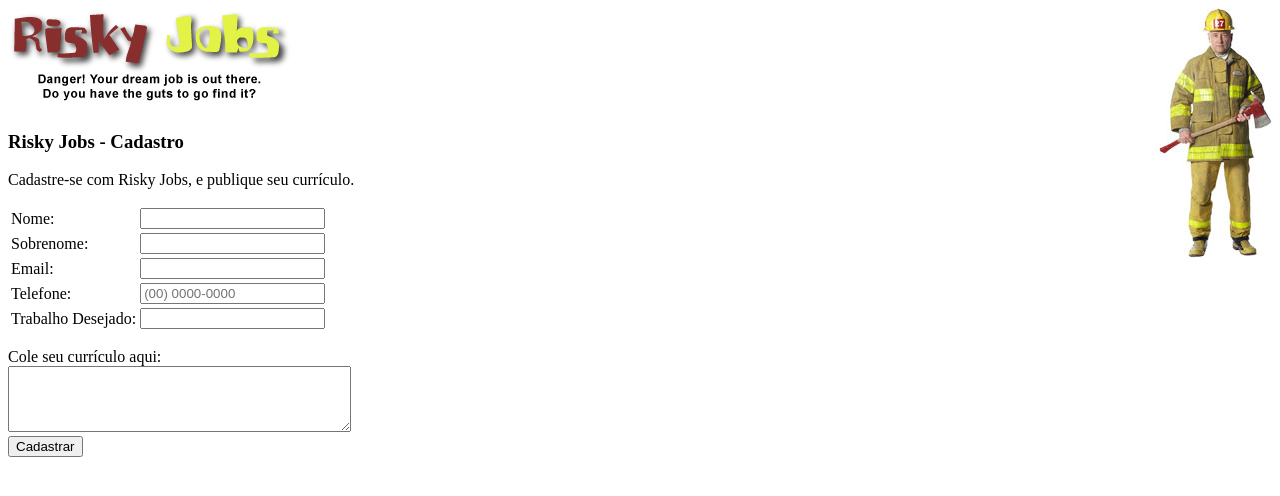
After one commit to andr3m0ur4/RiskyJobs, a PHP site: page /registration.php in a window 1280 px wide. The commit adds this page. Shown: the top 496 px of the page. Run offline with PHP 8.4, Linux system fonts and the light colour scheme.

Commit message:
Implementando um formulário de cadastro, validando dados como email e telefone

```diff
--- a/css/style.css
+++ b/css/style.css
@@ -19,7 +19,6 @@ a:link {
 a:hover {
   background-color: #E2F345;
 }
-
 a:visited {
   color: #882E2C;
 }
@@ -27,3 +26,8 @@ a:visited {
 a:active {
   color: #000000;
 }
+
+.error {
+  font-weight: bold;
+  color: #FF0000;
+}
--- /dev/null
+++ b/registration.php
@@ -0,0 +1,135 @@
+<!DOCTYPE html>
+<html lang="pt-br">
+    <head>
+        <meta charset="utf-8"/>
+        <title>Risky Jobs - Cadastro</title>
+        <meta name="viewport" content="width=device-width, initial-scale=1.0">
+        <meta name="description" content="Aplicação WEB com o propósito de realizar uma busca no dados no banco">
+        <meta name="keywords" content="php mysql trabalho perigoso">
+        <meta name="autor" content="André Moura">
+        <link rel="shortcut icon" type="image/x-icon" href="favicon.ico" />
+        <link rel="stylesheet" type="text/css" href="css/style.css" />
+    </head>
+    <body>
+        <img src="image/riskyjobs_title.gif" alt="Risky Jobs" />
+        <img src="image/riskyjobs_fireman.jpg" alt="Risky Jobs" style="float:right" />
+        <h3>Risky Jobs - Cadastro</h3>
+
+        <?php
+            if ( isset ( $_POST['submit'] ) ) {
+                $first_name = $_POST['firstname'];
+                $last_name = $_POST['lastname'];
+                $email = $_POST['email'];
+                $phone = $_POST['phone'];
+                $job = $_POST['job'];
+                $resume = $_POST['resume'];
+                $output_form = 'no';
+
+                if ( empty ( $first_name ) ) {
+                    // $first_name está em branco
+                    echo '<p class="error">Você esqueceu de digitar seu nome.</p>';
+                    $output_form = 'yes';
+                }
+
+                if ( empty ( $last_name ) ) {
+                    // $last_name está em branco
+                    echo '<p class="error">Você esqueceu de digitar seu sobrenome.</p>';
+                    $output_form = 'yes';
+                }
+
+                if ( !preg_match ( '/^[a-zA-Z0-9][a-zA-Z0-9\._\-&!?=#]*@/', $email ) ) {
+                    // $email é inválido
+                    echo '<p class="error">Seu endereço de email é inválido.</p>';
+                    $output_form = 'yes';
+                } else {
+                    // Remove tudo, exceto o domínio do email
+                    $domain = preg_replace ( '/^[a-zA-Z0-9][a-zA-Z0-9\._\-&!?=#]*@/', '', $email );
+                    // Agora verifica se $domain está registrado
+                    if ( !checkdnsrr ( $domain ) ) {
+                        echo '<p class="error">Seu endereço de email é inválido.</p>';
+                        $output_form = 'yes';
+                    }
+                }
+
+                if ( !preg_match ( '/^\(?[1-9]\d{1}\)?[-\s]\d{4}-\d{4}$/', $phone ) ) {
+                    // $phone não é válido
+                    echo '<p class="error">Seu número de telefone é inválido.</p>';
+                    $output_form = 'yes';
+                }
+
+                if ( empty ( $job ) ) {
+                    // $job está em branco
+                    echo '<p class="error">Você esqueceu de digitar seu trabalho desejado.</p>';
+                    $output_form = 'yes';
+                }
+
+                if ( empty ( $resume ) ) {
+                    // $resume está em branco
+                    echo '<p class="error">Você esqueceu de digitar seu currículo.</p>';
+                    $output_form = 'yes';
+                }
+            } else {
+                $first_name = '';
+                $last_name = '';
+                $email = '';
+                $phone = '';
+                $job = '';
+                $resume = '';
+                $output_form = 'yes';
+            }
+
+            if ( $output_form == 'yes' ) {
+            ?>
+
+            <form method="post" action="<?=$_SERVER['PHP_SELF']?>">
+                <p>Cadastre-se com Risky Jobs, e publique seu currículo.</p>
+                <table>
+                    <tr>
+                        <td><label for="firstname">Nome:</label></td>
+                        <td>
+                            <input id="firstname" name="firstname" type="text" value="<?=$first_name?>" required>
+                        </td>
+                    </tr>
+                    <tr>
+                        <td><label for="lastname">Sobrenome:</label></td>
+                        <td>
+                            <input id="lastname" name="lastname" type="text" value="<?=$last_name?>" required>
+                        </td>
+                    </tr>
+                    <tr>
+                        <td><label for="email">Email:</label></td>
+                        <td><input id="email" name="email" type="email" value="<?=$email?>" required></td>
+                    </tr>
+                    <tr>
+                        <td><label for="phone">Telefone:</label></td>
+                        <td>
+                            <input id="phone" name="phone" type="tel" pattern="\([0-9]{2}\) [0-9]{4}-[0-9]{4}"
+                                value="<?=$phone?>" required placeholder="(00) 0000-0000">
+                        </td>
+                    </tr>
+                    <tr>
+                        <td><label for="job">Trabalho Desejado:</label></td>
+                        <td><input id="job" name="job" type="text" value="<?=$job?>" required/></td>
+                    </tr>
+                </table>
+                <p>
+                    <label for="resume">Cole seu currículo aqui:</label><br />
+                    <textarea id="resume" name="resume" rows="4" cols="40" required><?=$resume?></textarea><br />
+                    <button name="submit">Cadastrar</button>
+                </p>
+            </form>
+
+            <?php
+            } else if ( $output_form == 'no' ) {
+                echo "<p>$first_name $last_name, obrigado por se cadastrar em Risky Jobs!<br />";
+                $pattern = '/[\(\)\-\s]/';
+                $replacement = '';
+                $new_phone = preg_replace ( $pattern, $replacement, $phone );
+                echo 'Seu número de telefone foi registrado como ' . $new_phone . '.</p>';
+
+                // code to insert data into the RiskyJobs database...
+            }
+            ?>
+
+    </body>
+</html>
--- a/search.html
+++ b/search.html
@@ -3,6 +3,12 @@
     <head>
         <meta charset="utf-8" />
         <title>Risky Jobs - Busca</title>
+        <meta http-equiv="X-UA-Compatible" content="IE=edge,chrome=1">
+        <meta name="viewport" content="width=device-width, initial-scale=1.0">
+        <meta name="description" content="Aplicação WEB com o propósito de realizar uma busca no dados no banco" />
+        <meta name="keywords" content="php mysql trabalho perigoso">
+        <meta name="autor" content="André Moura">
+        <link rel="shortcut icon" type="image/x-icon" href="favicon.ico" />
         <link rel="stylesheet" type="text/css" href="css/style.css" />
     </head>
     <body>
--- a/search.php
+++ b/search.php
@@ -3,6 +3,11 @@
     <head>
         <meta charset="utf-8" />
         <title>Risky Jobs - Busca</title>
+        <meta name="viewport" content="width=device-width, initial-scale=1.0">
+        <meta name="description" content="Aplicação WEB com o propósito de realizar uma busca no dados no banco" />
+        <meta name="keywords" content="php mysql trabalho perigoso">
+        <meta name="autor" content="André Moura">
+        <link rel="shortcut icon" type="image/x-icon" href="favicon.ico" />
         <link rel="stylesheet" type="text/css" href="css/style.css" />
     </head>
     <body>
```
